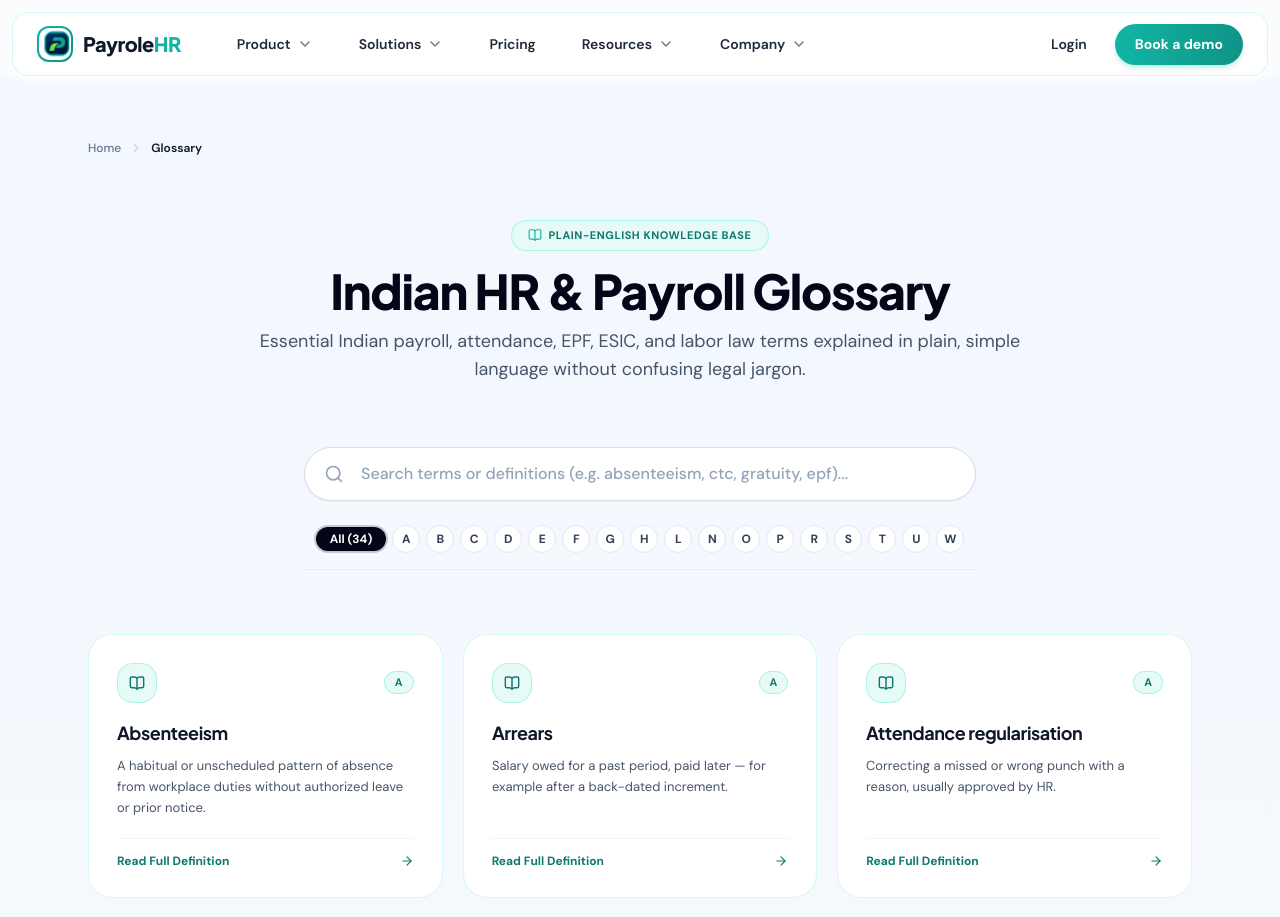
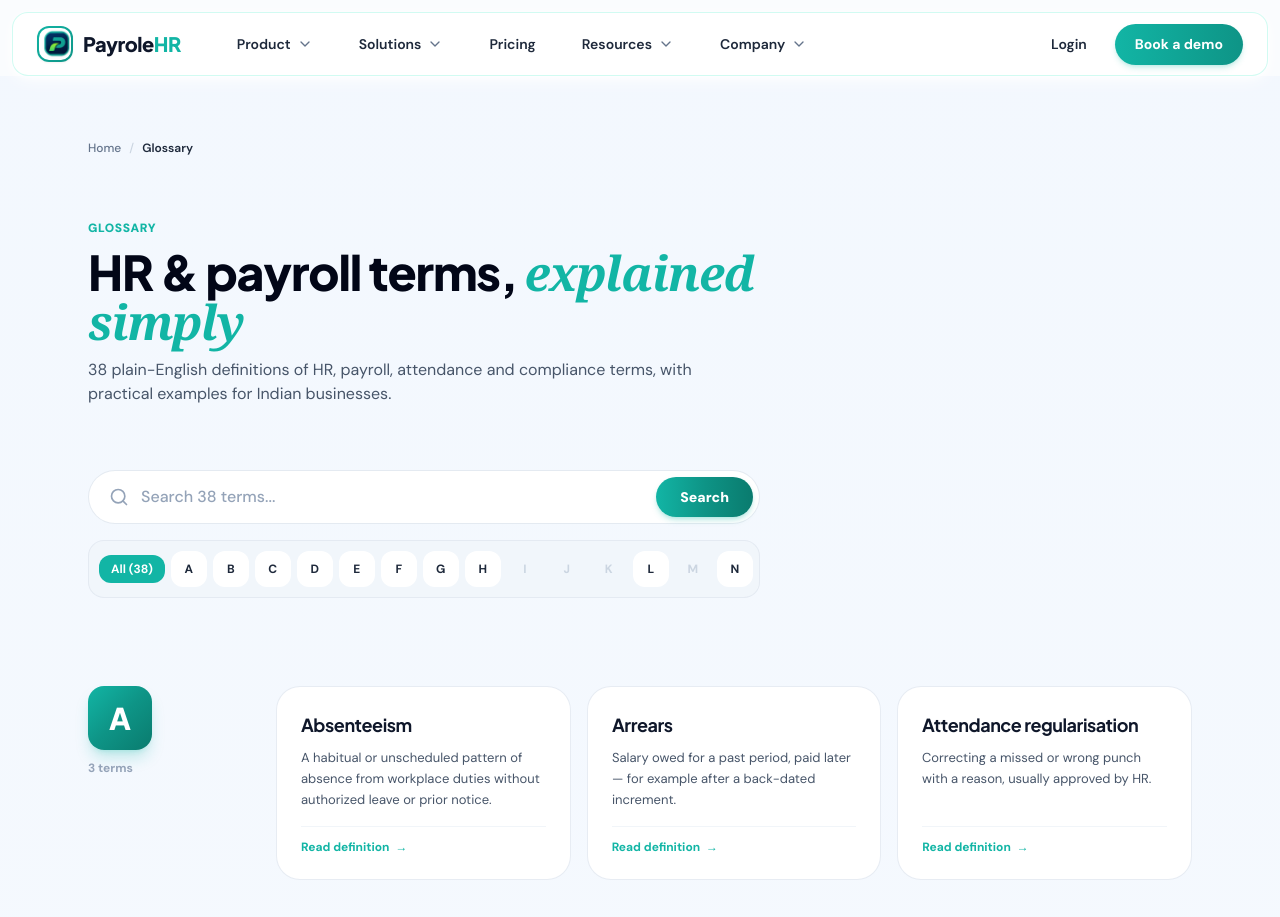
Before and after one commit to priyaameego/payrollhr, a Next.js app: page /glossary in a window 1280 px wide. Shown: the top 917 px of the page. Built offline with nearby package versions, Linux system fonts and the light colour scheme.

Commit message:
Implement alphabet-grouped card rows with big letter badges, embedded search button, and card hover animations on Glossary directory

```diff
--- a/app/glossary/page.tsx
+++ b/app/glossary/page.tsx
@@ -1,9 +1,8 @@
 "use client";
 
-import React, { useState } from "react";
+import React, { useState, useMemo } from "react";
 import Link from "next/link";
 import {
-  ChevronRight,
   Search,
   BookOpen,
   Sparkles,
@@ -14,15 +13,25 @@ import {
 import glossaryData from "@/data/glossary.json";
 import { termToSlug } from "@/data/glossaryDetails";
 
+const ALL_LETTERS = [
+  "A", "B", "C", "D", "E", "F", "G", "H", "I", "J", "K", "L", "M",
+  "N", "O", "P", "Q", "R", "S", "T", "U", "V", "W", "X", "Y", "Z", "#"
+];
+
 export default function GlossaryPage() {
   const [searchTerm, setSearchTerm] = useState("");
   const [selectedLetter, setSelectedLetter] = useState<string | null>(null);
 
-  const alphabet = Array.from(
-    new Set(glossaryData.map((item: any) => item.term[0].toUpperCase()))
-  ).sort();
+  // Group terms by letter
+  const availableLetters = useMemo(() => {
+    return new Set(
+      glossaryData.map((item: any) => item.term[0].toUpperCase())
+    );
+  }, []);
 
-  const filteredTerms = glossaryData.filter((item: any) => {
+  // Filtered terms based on search and selected letter
+  const filteredTerms = useMemo(() => {
+    return glossaryData.filter((item: any) => {
       const matchesSearch =
         item.term.toLowerCase().includes(searchTerm.toLowerCase()) ||
         item.def.toLowerCase().includes(searchTerm.toLowerCase());
@@ -30,6 +39,24 @@ export default function GlossaryPage() {
         !selectedLetter || item.term[0].toUpperCase() === selectedLetter;
       return matchesSearch && matchesLetter;
     });
+  }, [searchTerm, selectedLetter]);
+
+  // Group filtered terms by their first letter for the alphabet-grouped layout (Screenshot 2 Match)
+  const groupedTerms = useMemo(() => {
+    const groups: Record<string, any[]> = {};
+    filteredTerms.forEach((item: any) => {
+      const letter = item.term[0].toUpperCase();
+      if (!groups[letter]) groups[letter] = [];
+      groups[letter].push(item);
+    });
+
+    return Object.keys(groups)
+      .sort()
+      .map((letter) => ({
+        letter,
+        terms: groups[letter],
+      }));
+  }, [filteredTerms]);
 
   return (
     <div className="relative w-full overflow-hidden bg-gradient-to-b from-[#F0F6FE]/70 via-[#F8FBFE]/40 to-white py-10 sm:py-16">
@@ -40,86 +67,118 @@ export default function GlossaryPage() {
       </div>
 
       <div className="mx-auto max-w-6xl px-4 sm:px-6 space-y-12 sm:space-y-16">
-        {/* Breadcrumbs */}
+        {/* ============================================================ */}
+        {/* TOP BREADCRUMBS (Matching Screenshot 1) */}
+        {/* ============================================================ */}
         <nav className="flex items-center gap-2 text-xs text-slate-500 font-medium">
           <Link href="/" className="hover:text-[#12B5A5] transition">
             Home
           </Link>
-          <ChevronRight className="h-3.5 w-3.5 text-slate-300" />
-          <span className="font-semibold text-slate-900">Glossary</span>
+          <span className="text-slate-300">/</span>
+          <span className="font-semibold text-slate-800">Glossary</span>
         </nav>
 
-        {/* Hero Header */}
-        <div className="text-center max-w-3xl mx-auto">
-          <div className="inline-flex items-center gap-1.5 rounded-full bg-[#E8FAF7] border border-teal-200/80 px-4 py-1.5 text-[11px] font-bold uppercase tracking-wider text-[#0E7A6E] shadow-2xs">
-            <BookOpen className="h-3.5 w-3.5 text-[#12B5A5]" />
-            Plain-English Knowledge Base
+        {/* ============================================================ */}
+        {/* HERO HEADER: "HR & payroll terms, explained simply" (Screenshot 1) */}
+        {/* ============================================================ */}
+        <div className="text-left max-w-3xl space-y-3">
+          <div className="text-xs font-black uppercase tracking-wider text-[#12B5A5]">
+            GLOSSARY
           </div>
 
-          <h1 className="mt-4 font-display text-3xl sm:text-4xl lg:text-5xl font-black text-slate-950 tracking-tight leading-tight">
-            Indian HR &amp; Payroll Glossary
+          <h1 className="font-display text-3xl sm:text-4xl lg:text-5xl font-black text-slate-950 tracking-tight leading-tight">
+            HR &amp; payroll terms,{" "}
+            <span className="italic text-[#12B5A5] font-serif font-bold">
+              explained simply
+            </span>
           </h1>
-          <p className="mt-3 text-base sm:text-lg text-slate-600 font-normal leading-relaxed">
-            Essential Indian payroll, attendance, EPF, ESIC, and labor law terms explained in plain, simple language without confusing legal jargon.
+
+          <p className="text-sm sm:text-base text-slate-600 font-normal leading-relaxed max-w-2xl">
+            {glossaryData.length} plain-English definitions of HR, payroll, attendance and compliance terms, with practical examples for Indian businesses.
           </p>
         </div>
 
-        {/* Search Bar & Alphabet Filter */}
-        <div className="max-w-2xl mx-auto space-y-4">
-          <div className="relative flex items-center">
-            <Search className="absolute left-5 top-1/2 -translate-y-1/2 h-5 w-5 text-slate-400 pointer-events-none" />
+        {/* ============================================================ */}
+        {/* SEARCH BAR WITH EMBEDDED TEAL SEARCH BUTTON (Screenshot 1 Match) */}
+        {/* ============================================================ */}
+        <div className="max-w-2xl space-y-4">
+          <div className="relative flex items-center shadow-xs rounded-full bg-white border border-slate-200/90 p-1.5 focus-within:border-[#12B5A5] focus-within:ring-4 focus-within:ring-teal-100 transition-all">
+            <Search className="h-5 w-5 text-slate-400 ml-3.5 shrink-0" />
             <input
               type="text"
               value={searchTerm}
               onChange={(e) => setSearchTerm(e.target.value)}
-              placeholder="Search terms or definitions (e.g. absenteeism, ctc, gratuity, epf)..."
-              className="w-full rounded-full border border-slate-300/80 bg-white py-3.5 pl-14 pr-12 text-sm sm:text-base text-slate-950 placeholder:text-slate-400 focus:border-[#12B5A5] focus:outline-none focus:ring-4 focus:ring-teal-100 shadow-sm transition-all font-medium"
+              placeholder={`Search ${glossaryData.length} terms...`}
+              className="w-full bg-transparent py-2 px-3 text-sm sm:text-base text-slate-950 placeholder:text-slate-400 outline-none font-medium"
             />
             {searchTerm && (
               <button
                 type="button"
                 onClick={() => setSearchTerm("")}
-                className="absolute right-4 top-1/2 -translate-y-1/2 rounded-full p-1 text-slate-400 hover:bg-slate-100 hover:text-slate-700 transition cursor-pointer"
+                className="rounded-full p-1 text-slate-400 hover:bg-slate-100 hover:text-slate-700 transition mr-2 cursor-pointer"
                 aria-label="Clear search"
               >
                 <X className="h-4 w-4" />
               </button>
             )}
+            <button
+              type="button"
+              className="rounded-full bg-gradient-to-r from-[#12B5A5] via-[#0E9486] to-[#0A7B6E] px-5 sm:px-6 py-2.5 text-xs sm:text-sm font-black text-white shadow-md shadow-teal-500/25 hover:scale-105 active:scale-95 transition-all cursor-pointer shrink-0"
+            >
+              Search
+            </button>
           </div>
 
-          {/* Letter filter pills */}
-          <div className="flex flex-wrap items-center justify-center gap-1.5 pt-2 border-b border-slate-200/70 pb-4">
+          {/* ============================================================ */}
+          {/* COMPLETE ALPHABET BAR A TO Z (Screenshot 1 Match) */}
+          {/* ============================================================ */}
+          <div className="rounded-2xl border border-slate-200/80 bg-[#F1F6FA]/80 p-2 sm:p-2.5 overflow-x-auto scrollbar-none">
+            <div className="flex items-center gap-1.5 min-w-max">
               <button
                 type="button"
                 onClick={() => setSelectedLetter(null)}
-              className={`rounded-full px-3.5 py-1 text-xs font-bold transition-all cursor-pointer ${
+                className={`rounded-xl px-3 py-1.5 text-xs font-bold transition-all cursor-pointer ${
                   selectedLetter === null
-                  ? "bg-slate-950 text-white shadow-sm ring-2 ring-slate-900/20"
-                  : "bg-white text-slate-700 border border-slate-200 hover:border-teal-300 hover:text-teal-900"
+                    ? "bg-[#12B5A5] text-white shadow-xs font-black"
+                    : "bg-white text-slate-700 shadow-2xs hover:bg-teal-50 hover:text-[#0E7A6E]"
                 }`}
               >
                 All ({glossaryData.length})
               </button>
-            {alphabet.map((letter) => (
+
+              {ALL_LETTERS.map((letter) => {
+                const isAvailable = availableLetters.has(letter);
+                const isSelected = selectedLetter === letter;
+
+                return (
                   <button
                     key={letter}
                     type="button"
-                onClick={() => setSelectedLetter(selectedLetter === letter ? null : letter)}
-                className={`h-7 w-7 rounded-full text-xs font-bold transition-all flex items-center justify-center cursor-pointer ${
-                  selectedLetter === letter
-                    ? "bg-[#12B5A5] text-white shadow-xs"
-                    : "bg-white text-slate-700 border border-slate-200 hover:border-teal-300 hover:bg-teal-50"
+                    disabled={!isAvailable}
+                    onClick={() =>
+                      setSelectedLetter(selectedLetter === letter ? null : letter)
+                    }
+                    className={`h-8 w-8 sm:h-9 sm:w-9 rounded-xl text-xs font-bold transition-all flex items-center justify-center cursor-pointer ${
+                      isSelected
+                        ? "bg-[#12B5A5] text-white shadow-md shadow-teal-500/30 scale-105 font-black ring-2 ring-teal-300"
+                        : isAvailable
+                        ? "bg-white text-slate-800 shadow-2xs hover:bg-teal-50 hover:text-[#0E7A6E] hover:border-teal-300 hover:-translate-y-0.5"
+                        : "text-slate-300 pointer-events-none bg-transparent"
                     }`}
                   >
                     {letter}
                   </button>
-            ))}
+                );
+              })}
+            </div>
           </div>
         </div>
 
-        {/* Glossary Terms Grid with Direct Links to /glossary/[slug] */}
-        {filteredTerms.length === 0 ? (
-          <div className="text-center py-16 bg-white rounded-3xl border border-slate-200/60 p-8 max-w-md mx-auto">
+        {/* ============================================================ */}
+        {/* ALPHABET-GROUPED ROWS LAYOUT (Screenshot 2 Exact Match) */}
+        {/* ============================================================ */}
+        {groupedTerms.length === 0 ? (
+          <div className="text-center py-16 bg-white rounded-3xl border border-slate-200/70 p-8 max-w-md mx-auto shadow-sm">
             <BookOpen className="h-12 w-12 text-slate-300 mx-auto mb-3" />
             <h3 className="text-lg font-bold text-slate-900">No terms found</h3>
             <p className="text-sm text-slate-500 mt-1">
@@ -131,50 +190,68 @@ export default function GlossaryPage() {
                 setSearchTerm("");
                 setSelectedLetter(null);
               }}
-              className="mt-4 inline-flex items-center gap-1.5 rounded-full bg-teal-50 border border-teal-200 px-4 py-1.5 text-xs font-bold text-[#0E7A6E] hover:bg-teal-100 transition"
+              className="mt-4 inline-flex items-center gap-1.5 rounded-full bg-teal-50 border border-teal-200 px-4 py-1.5 text-xs font-bold text-[#0E7A6E] hover:bg-teal-100 transition cursor-pointer"
             >
               Reset Filters
             </button>
           </div>
         ) : (
-          <div className="grid gap-5 sm:grid-cols-2 lg:grid-cols-3">
-            {filteredTerms.map((item: any) => {
+          <div className="space-y-8 sm:space-y-10">
+            {groupedTerms.map(({ letter, terms }) => (
+              <div
+                key={letter}
+                id={`letter-${letter}`}
+                className="pt-6 border-b border-slate-200/60 pb-8 sm:pb-12 last:border-b-0"
+              >
+                <div className="grid grid-cols-1 md:grid-cols-12 gap-6 items-start">
+                  {/* Left Column: Big Vibrant Letter Badge (Screenshot 2 Match) */}
+                  <div className="md:col-span-2 flex flex-row md:flex-col items-center md:items-start gap-2.5">
+                    <div className="flex h-14 w-14 sm:h-16 sm:w-16 items-center justify-center rounded-2xl bg-gradient-to-br from-[#12B5A5] via-[#0E9486] to-[#0A7B6E] text-white font-display text-2xl sm:text-3xl font-black shadow-lg shadow-teal-500/25">
+                      {letter}
+                    </div>
+                    <span className="text-xs font-bold text-slate-400">
+                      {terms.length} {terms.length === 1 ? "term" : "terms"}
+                    </span>
+                  </div>
+
+                  {/* Right Column: Responsive Grid of Cards with Premium Hover Lift (Screenshot 2 Match) */}
+                  <div className="md:col-span-10 grid gap-4 sm:grid-cols-2 lg:grid-cols-3">
+                    {terms.map((item: any) => {
                       const slug = termToSlug(item.term);
                       return (
                         <Link
                           key={slug}
                           href={`/glossary/${slug}`}
-                  className="group rounded-3xl border border-teal-100/90 bg-white p-6 sm:p-7 shadow-2xs hover:shadow-xl hover:border-[#12B5A5] hover:-translate-y-1 transition-all duration-300 flex flex-col justify-between"
+                          className="group relative rounded-3xl border border-slate-200/80 bg-white p-5 sm:p-6 shadow-2xs hover:shadow-xl hover:shadow-teal-500/10 hover:border-teal-300 hover:-translate-y-1.5 transition-all duration-300 flex flex-col justify-between"
                         >
                           <div>
-                    <div className="flex items-center justify-between mb-4">
-                      <div className="flex h-10 w-10 items-center justify-center rounded-2xl bg-[#E8FAF7] border border-teal-200/80 text-[#0E7A6E] shadow-2xs group-hover:scale-105 group-hover:bg-[#12B5A5] group-hover:text-white transition-all">
-                        <BookOpen className="h-4 w-4 stroke-[2.2]" />
-                      </div>
-                      <span className="rounded-full bg-[#E8FAF7] border border-teal-200 px-2.5 py-0.5 text-[11px] font-bold text-[#0E7A6E]">
-                        {item.term[0].toUpperCase()}
-                      </span>
-                    </div>
-
-                    <h2 className="font-display text-base sm:text-lg font-bold text-slate-900 group-hover:text-[#0E7A6E] transition-colors leading-snug">
+                            <h3 className="font-display text-base sm:text-lg font-bold text-slate-900 group-hover:text-[#0E7A6E] transition-colors leading-snug">
                               {item.term}
-                    </h2>
+                            </h3>
                             <p className="mt-2 text-xs sm:text-[13px] text-slate-600 line-clamp-3 leading-relaxed font-normal">
                               {item.def}
                             </p>
                           </div>
 
-                  <div className="mt-5 pt-3.5 border-t border-slate-100 flex items-center justify-between text-xs font-bold text-[#0E7A6E]">
-                    <span>Read Full Definition</span>
-                    <ArrowRight className="h-3.5 w-3.5 transition-transform group-hover:translate-x-1" />
+                          <div className="mt-4 pt-3 border-t border-slate-100 flex items-center text-xs font-bold text-[#12B5A5] group-hover:text-[#0E7A6E] transition-colors">
+                            <span>Read definition</span>
+                            <span className="ml-1.5 transition-transform duration-200 group-hover:translate-x-1.5">
+                              →
+                            </span>
                           </div>
                         </Link>
                       );
                     })}
                   </div>
+                </div>
+              </div>
+            ))}
+          </div>
         )}
 
-        {/* AttendoHR Signature Dark Showcase CTA Banner */}
+        {/* ============================================================ */}
+        {/* SIGNATURE LUXURY SHOWCASE CTA BANNER */}
+        {/* ============================================================ */}
         <section className="relative overflow-hidden rounded-3xl border border-teal-800/40 bg-gradient-to-br from-slate-950 via-[#072B28] to-slate-900 p-8 sm:p-14 text-center shadow-2xl text-white">
           <div className="pointer-events-none absolute -top-32 left-1/2 -translate-x-1/2 h-[350px] w-[600px] rounded-full bg-teal-500/20 blur-[130px]" />
 
@@ -195,14 +272,14 @@ export default function GlossaryPage() {
             <div className="pt-4 flex flex-wrap items-center justify-center gap-4">
               <Link
                 href="/book-a-demo"
-                className="rounded-full bg-gradient-to-r from-[#12B5A5] via-[#0E9486] to-[#0A7B6E] px-8 py-4 text-sm font-bold text-white shadow-lg shadow-teal-500/30 hover:scale-105 transition-all duration-300 inline-flex items-center gap-2.5"
+                className="rounded-full bg-gradient-to-r from-[#12B5A5] via-[#0E9486] to-[#0A7B6E] px-8 py-4 text-sm font-bold text-white shadow-lg shadow-teal-500/30 hover:scale-105 transition-all duration-300 inline-flex items-center gap-2.5 cursor-pointer"
               >
                 <span>Book a Free Demo</span>
                 <ArrowRight className="h-4 w-4" />
               </Link>
               <Link
                 href="/free-tools"
-                className="rounded-full border border-white/25 bg-white/10 hover:bg-white/15 px-7 py-4 text-sm font-bold text-white backdrop-blur-sm transition-all duration-300 inline-flex items-center gap-2"
+                className="rounded-full border border-white/25 bg-white/10 hover:bg-white/15 px-7 py-4 text-sm font-bold text-white backdrop-blur-sm transition-all duration-300 inline-flex items-center gap-2 cursor-pointer"
               >
                 <span>Explore Free Calculators</span>
               </Link>
--- a/data/glossary.json
+++ b/data/glossary.json
@@ -22,6 +22,14 @@
   {
     "term": "Bank salary file",
     "def": "A file in your bank's format listing each employee's account and net pay for bulk transfer."
+  },
+  {
+    "term": "Blue collar",
+    "def": "Operational and factory workforce performing technical, manual, or field duties, governed by Factories Act overtime and shift rules."
+  },
+  {
+    "term": "Bonus (Statutory)",
+    "def": "Annual statutory payment under the Payment of Bonus Act, 1965 (minimum 8.33% up to 20% of basic wages for eligible employees)."
   },
   {
     "term": "Carry forward",
@@ -56,6 +64,10 @@
     "def": "The last payment to a leaving employee: pending salary, leave encashment, gratuity, minus recoveries."
   },
   {
+    "term": "Form 16",
+    "def": "Annual TDS certificate issued by the employer detailing gross salary, chapter VI-A deductions, and tax deposited with the government under Section 203."
+  },
+  {
     "term": "Grace time",
     "def": "Minutes after shift start during which a check-in is still treated as on time."
   },
@@ -78,6 +90,10 @@
   {
     "term": "Leave encashment",
     "def": "Paying unused leave in cash, usually at exit or year end."
+  },
+  {
+    "term": "Labour Welfare Fund (LWF)",
+    "def": "State-managed statutory fund for worker welfare, collected half-yearly or yearly from eligible employees and employers."
   },
   {
     "term": "LOP",
```
Lines whose indentation alone changed are shown as unchanged.
